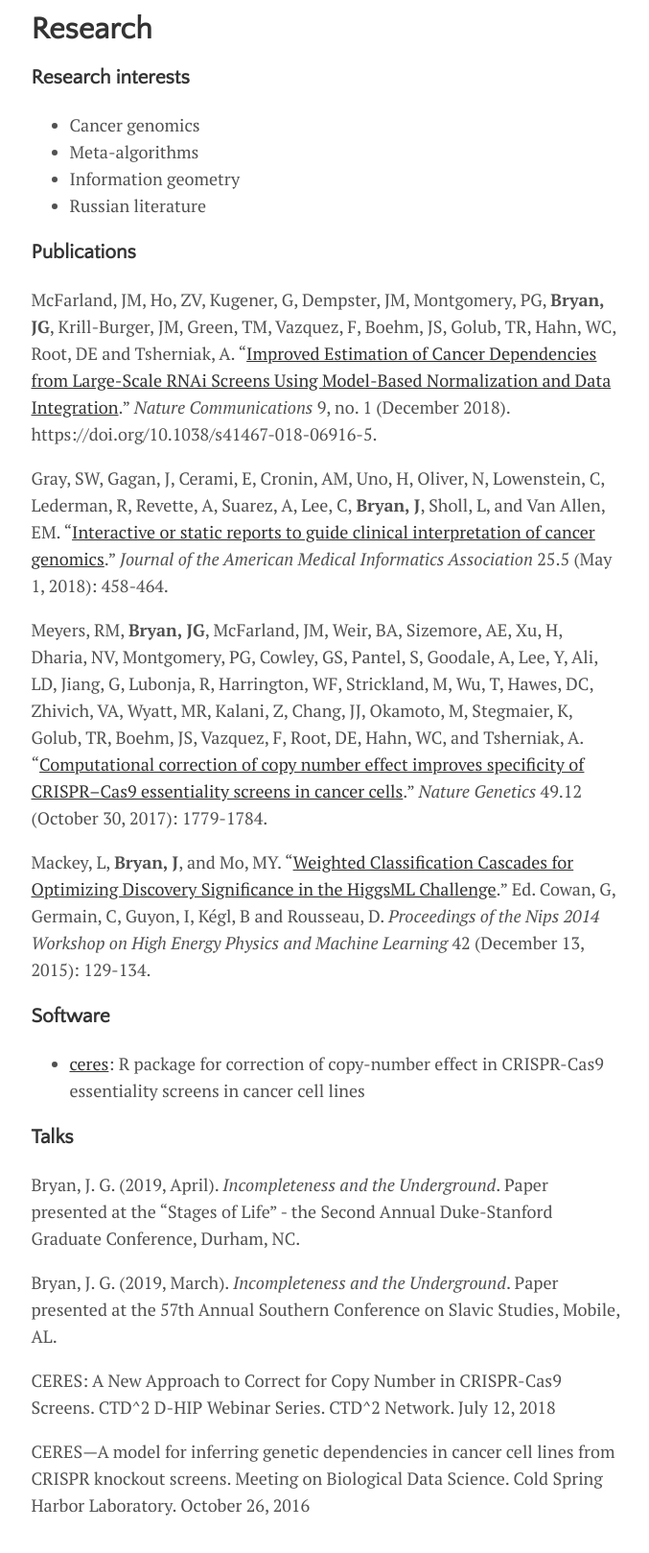
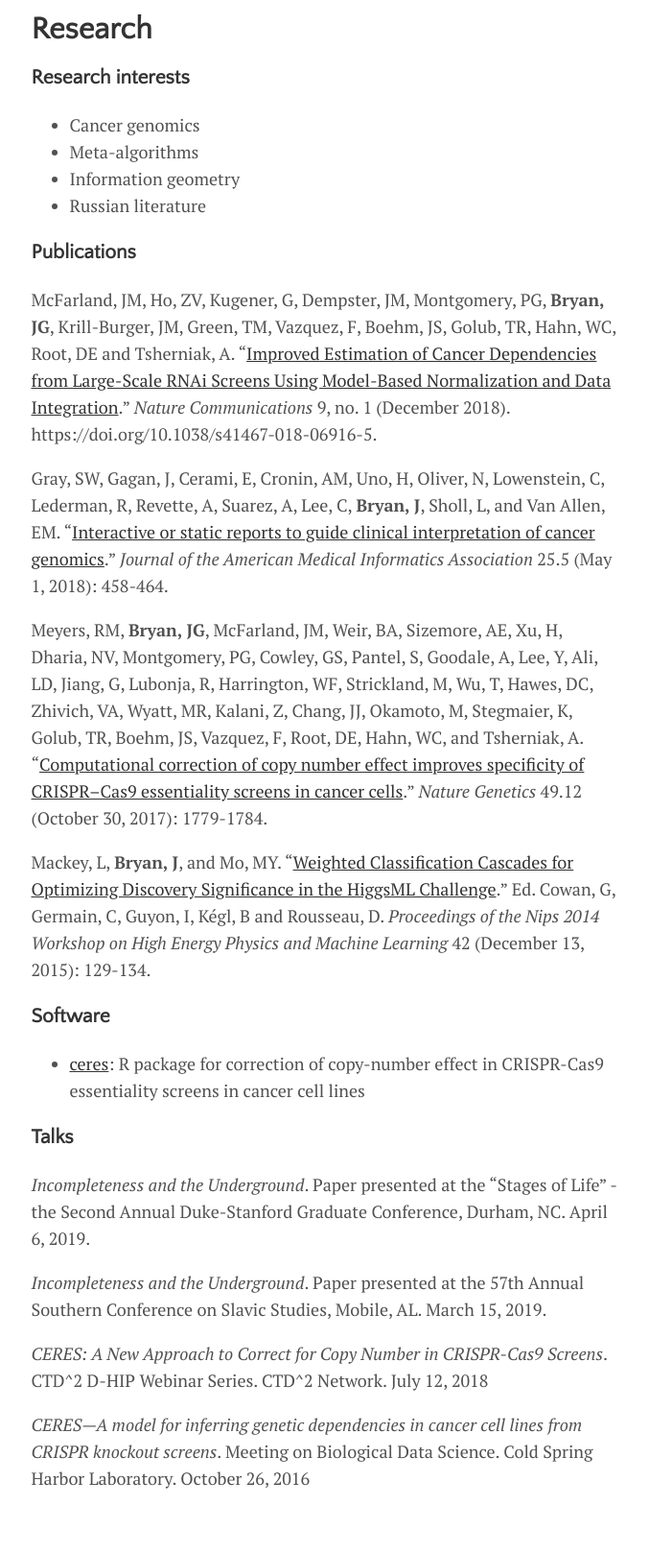
Before and after one commit to j-g-b/j-g-b.github.io, a Jekyll site: the page built from menu/research.md, in a window 1280 px wide, cut to the strip 112-1758 px from the top of the page. Shown: the top 1618 px of the strip at 96% size, without its empty margins (300-977 px from the left). Built offline with Jekyll 4.4.1, drawn with Linux system fonts in a browser that asks for light colours.

Commit message:
update talks

```diff
--- a/menu/research.md
+++ b/menu/research.md
@@ -26,10 +26,10 @@ Mackey, L, **Bryan, J**, and Mo, MY. "[Weighted Classification Cascades for Opti
 
 ### Talks
 
-Bryan, J. G. (2019, April). *Incompleteness and the Underground*. Paper presented at the "Stages of Life" - the Second Annual Duke-Stanford Graduate Conference, Durham, NC.
+*Incompleteness and the Underground*. Paper presented at the "Stages of Life" - the Second Annual Duke-Stanford Graduate Conference, Durham, NC. April 6, 2019.
 
-Bryan, J. G. (2019, March). *Incompleteness and the Underground*. Paper presented at the 57th Annual Southern Conference on Slavic Studies, Mobile, AL.
+*Incompleteness and the Underground*. Paper presented at the 57th Annual Southern Conference on Slavic Studies, Mobile, AL. March 15, 2019.
 
-CERES: A New Approach to Correct for Copy Number in CRISPR-Cas9 Screens. CTD^2 D-HIP Webinar Series. CTD^2 Network. July 12, 2018
+*CERES: A New Approach to Correct for Copy Number in CRISPR-Cas9 Screens*. CTD^2 D-HIP Webinar Series. CTD^2 Network. July 12, 2018
 
-CERES—A model for inferring genetic dependencies in cancer cell lines from CRISPR knockout screens. Meeting on Biological Data Science. Cold Spring Harbor Laboratory. October 26, 2016
+*CERES—A model for inferring genetic dependencies in cancer cell lines from CRISPR knockout screens*. Meeting on Biological Data Science. Cold Spring Harbor Laboratory. October 26, 2016
```
